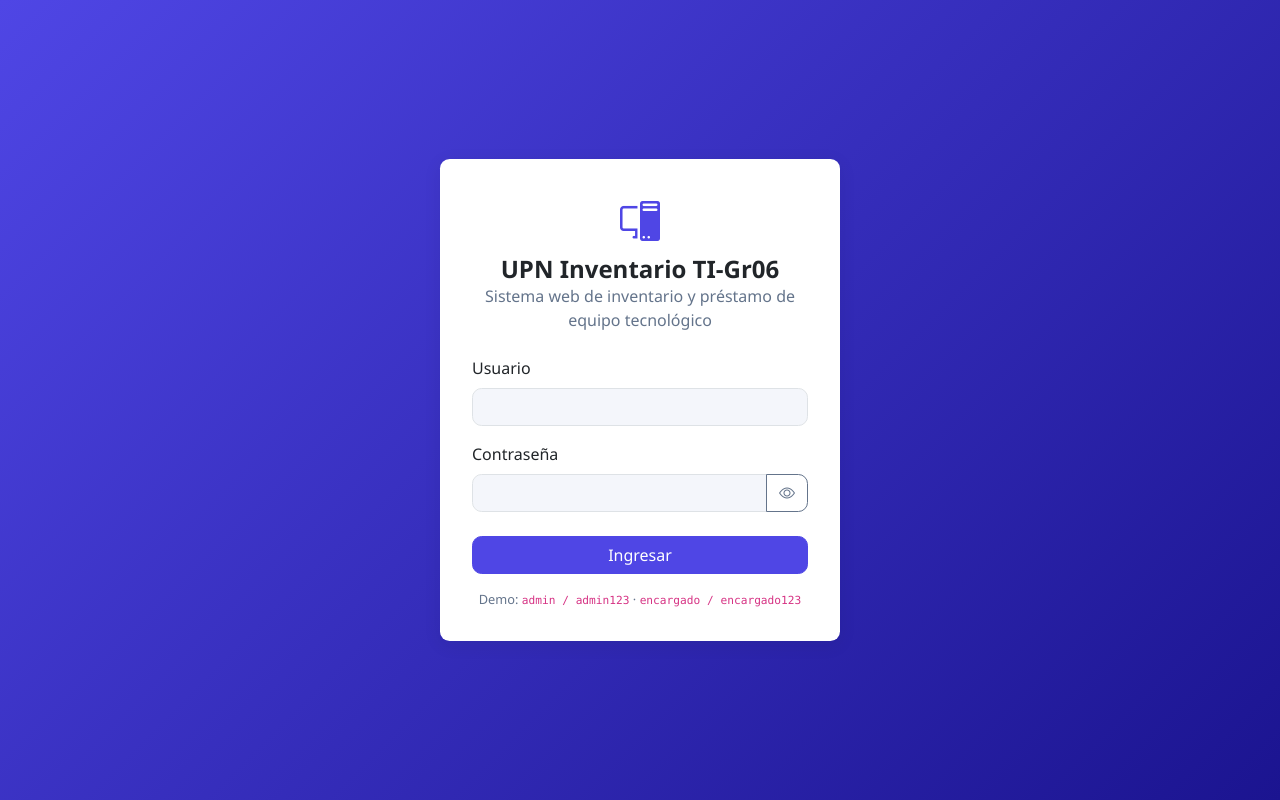
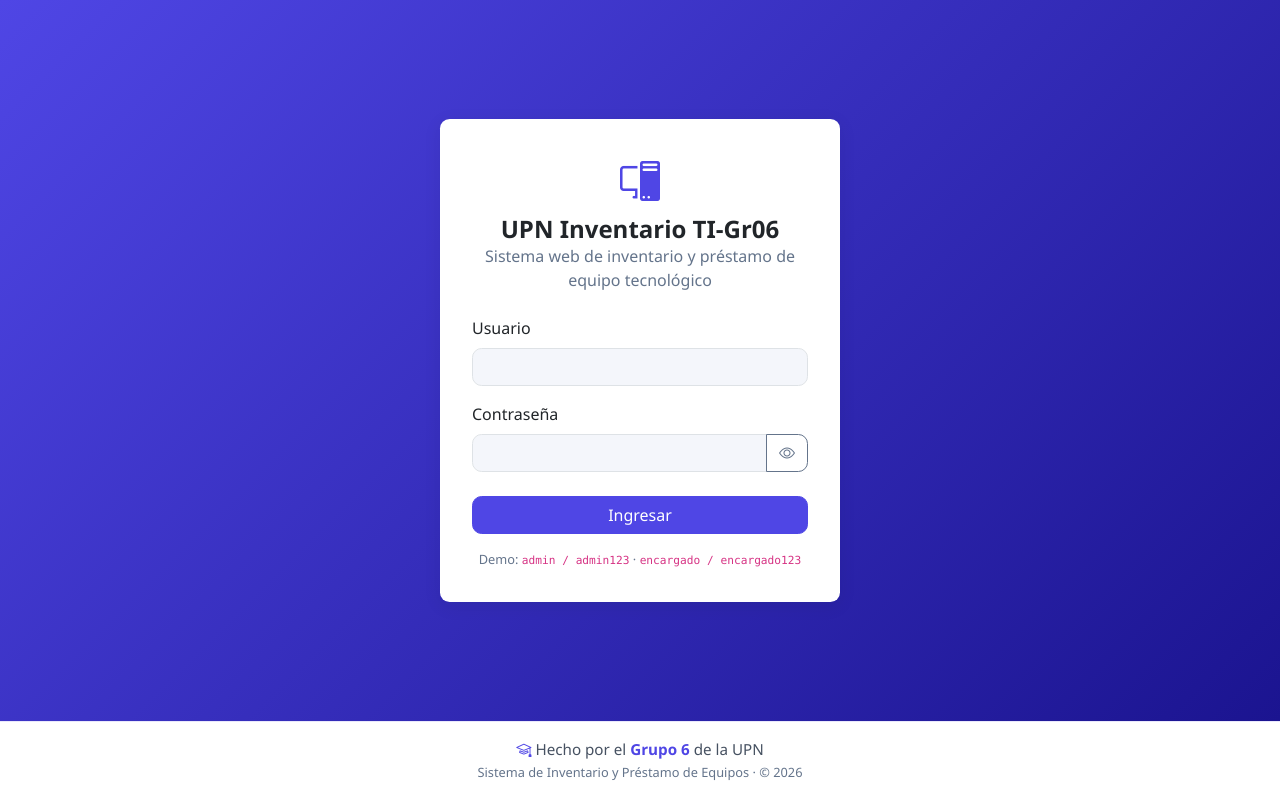
Before and after one commit to neciosupmaw12/sis_inv_y_pres, an Angular app in the folder frontend/: page /login in a window 1280 px wide. Built offline with nearby package versions, Linux system fonts and the light colour scheme.

Commit message:
Agrega footer del Grupo 6 UPN

```diff
--- a/frontend/src/app/app.html
+++ b/frontend/src/app/app.html
@@ -1,6 +1,8 @@
 @if (auth.autenticado()) {
   <app-navbar />
 }
-<main [class.contenido]="auth.autenticado()">
+<main [class.contenido]="auth.autenticado()" [class.pantalla-completa]="!auth.autenticado()">
   <router-outlet />
 </main>
+<!-- En todas las pantallas, incluido el login: queda al final aunque haya poco contenido -->
+<app-footer />
--- a/frontend/src/app/app.scss
+++ b/frontend/src/app/app.scss
@@ -1,5 +1,25 @@
+// Sticky footer con Flexbox: la aplicación ocupa al menos todo el alto de la ventana y el contenido principal
+// (flex: 1) empuja el footer al final aunque la página tenga poco contenido. dvh corrige el alto en el celular.
+:host {
+  display: flex;
+  flex-direction: column;
+  min-height: 100vh;
+  min-height: 100dvh;
+}
+
+main {
+  flex: 1 0 auto;
+  width: 100%; // con margin auto, un elemento flex se encogería al ancho de su contenido
+}
+
 .contenido {
   max-width: 1280px;
   margin: 0 auto;
   padding: 1.5rem 1rem 3rem;
 }
+
+// Sin sesión (login): la pantalla ocupa todo el espacio que queda sobre el footer
+.pantalla-completa {
+  display: flex;
+  flex-direction: column;
+}
--- a/frontend/src/app/app.ts
+++ b/frontend/src/app/app.ts
@@ -1,11 +1,12 @@
 import { Component, inject } from '@angular/core';
 import { RouterOutlet } from '@angular/router';
 import { Navbar } from './shared/navbar/navbar';
+import { Footer } from './shared/footer/footer';
 import { Auth } from './core/services/auth';
 
 @Component({
   selector: 'app-root',
-  imports: [RouterOutlet, Navbar],
+  imports: [RouterOutlet, Navbar, Footer],
   templateUrl: './app.html',
   styleUrl: './app.scss',
 })
--- a/frontend/src/app/pages/login/login.scss
+++ b/frontend/src/app/pages/login/login.scss
@@ -2,9 +2,16 @@
 @use '../../../styles/variables' as v;
 @use '../../../styles/mixins' as m;
 
+// El login llena el espacio sobre el footer (main.pantalla-completa es una columna flex), sin generar scroll
+:host {
+  display: flex;
+  flex-direction: column;
+  flex: 1 0 auto;
+}
+
 .pantalla {
   @include m.flex-centro;
-  min-height: 100vh;
+  flex: 1 0 auto;
   padding: 1rem;
   background: linear-gradient(135deg, v.$primary, color.scale(v.$primary, $lightness: -45%));
 }
--- /dev/null
+++ b/frontend/src/app/shared/footer/footer.html
@@ -0,0 +1,7 @@
+<footer class="pie-pagina" role="contentinfo">
+  <p class="principal">
+    <i class="bi bi-mortarboard" aria-hidden="true"></i>
+    Hecho por el <strong>Grupo 6</strong> de la UPN
+  </p>
+  <p class="secundario">Sistema de Inventario y Préstamo de Equipos · © {{ anio }}</p>
+</footer>
--- /dev/null
+++ b/frontend/src/app/shared/footer/footer.scss
@@ -0,0 +1,47 @@
+@use 'sass:color';
+@use '../../../styles/variables' as v;
+@use '../../../styles/mixins' as m;
+
+:host {
+  display: block;
+}
+
+// Footer en el flujo normal de la página (no fixed): nunca tapa tablas ni la paginación
+.pie-pagina {
+  background: #fff;
+  border-top: 1px solid rgba(v.$primary, 0.12);
+  padding: 1rem 1rem 1.1rem;
+  text-align: center;
+  color: v.$secondary;
+
+  p {
+    margin: 0;
+  }
+
+  .principal {
+    font-size: 0.95rem;
+    color: color.scale(v.$secondary, $lightness: -30%);
+
+    i,
+    strong {
+      color: v.$primary;
+    }
+  }
+
+  .secundario {
+    margin-top: 0.15rem;
+    font-size: 0.8rem;
+  }
+
+  @include m.movil {
+    padding: 0.75rem 0.75rem 0.85rem;
+
+    .principal {
+      font-size: 0.875rem;
+    }
+
+    .secundario {
+      font-size: 0.75rem;
+    }
+  }
+}
--- /dev/null
+++ b/frontend/src/app/shared/footer/footer.ts
@@ -0,0 +1,12 @@
+import { Component } from '@angular/core';
+
+/** Pie de página de todas las pantallas (incluido el login). Se coloca en app.html, debajo del contenido. */
+@Component({
+  selector: 'app-footer',
+  templateUrl: './footer.html',
+  styleUrl: './footer.scss',
+})
+export class Footer {
+  /** Se calcula al cargar la aplicación: no hay que cambiarlo a mano cada año. */
+  protected readonly anio = new Date().getFullYear();
+}
```
